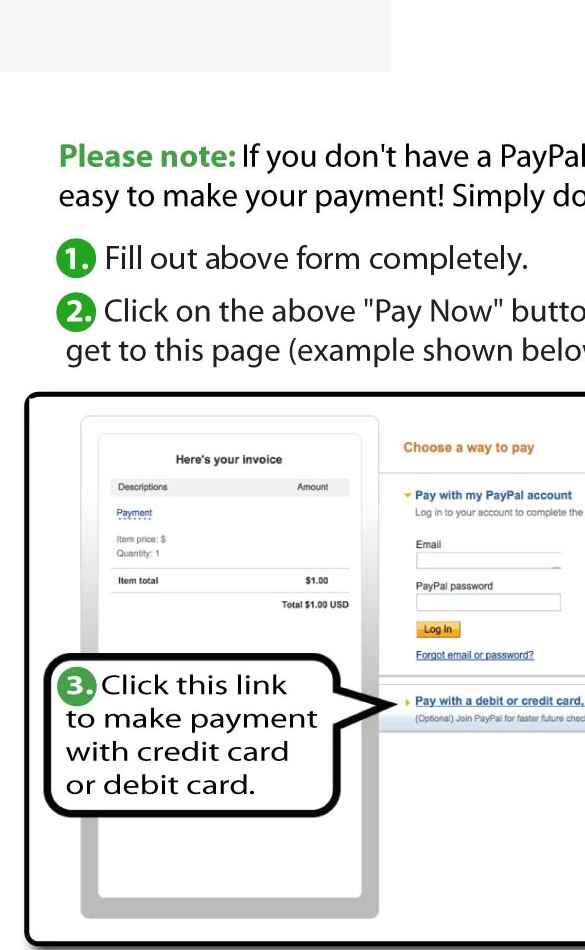
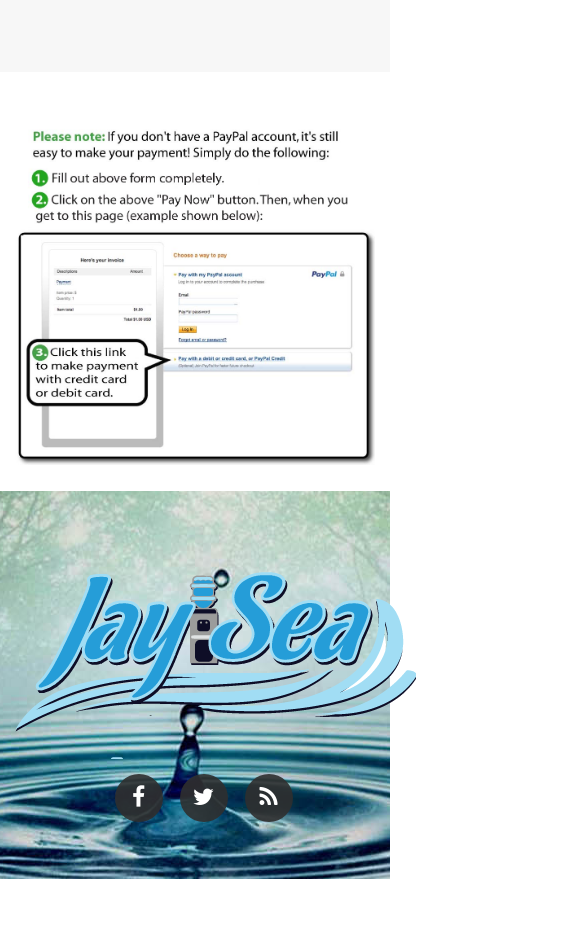
Before and after one commit to DinethH/age-hacks, a plain HTML site: page index.html in a window 390 px wide. Shown: the part 1960-2910 px from the top of the page, 585 px wide, since content can reach past the window. After the commit the page ends 2839 px from the top, so only its background shows below. Drawn offline with Linux system fonts and the light colour scheme; a web font is replaced by a local one.

Commit message:
fix responsive issue

```diff
--- a/index.html
+++ b/index.html
@@ -242,7 +242,7 @@
     <div class="row">
         <div class="col-xs-12" style="margin: 0 auto; text-align: center">
             <br><br>
-				<img alt="" height="839" src="paypal-choice.jpg" width="883">
+				<img alt="" src="paypal-choice.jpg" style="width: 100%;">
 			<br><br>
         </div>
     </div>
```
